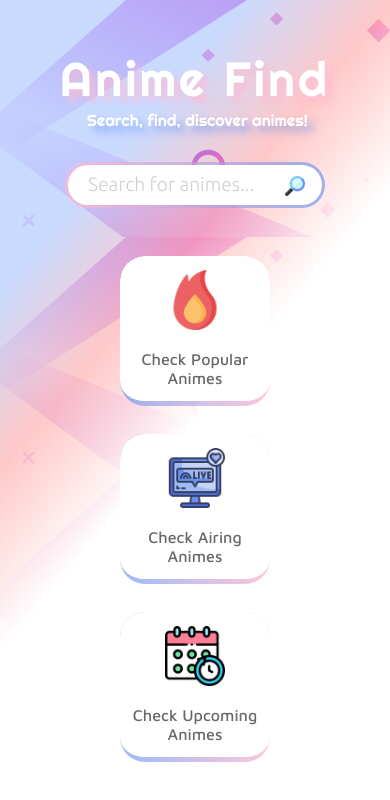
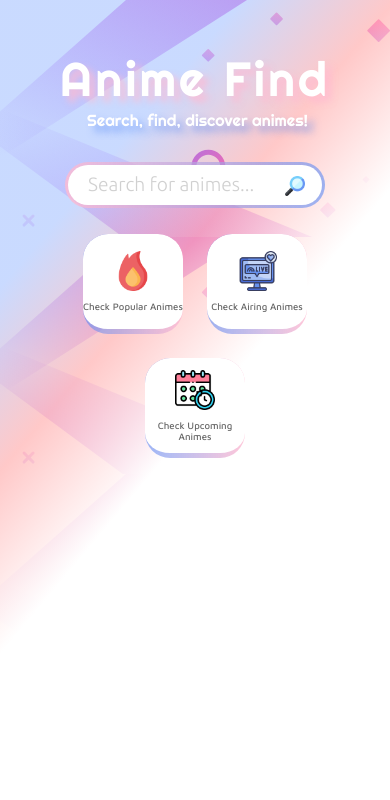
Before and after one commit to erenaygunn/anime-find, a React (Vite) app: page / in a window 390 px wide. Shown: the top 800 px of the page. Built offline with nearby package versions, Linux system fonts and the light colour scheme.

Commit message:
home responsivity

```diff
--- a/src/pages/home.css
+++ b/src/pages/home.css
@@ -183,7 +183,6 @@
 
     .cards {
         margin-top: 50px;
-        flex-direction: column;
     }
 
     .cards .card {
@@ -228,16 +227,25 @@
         font-size: 1rem;
     }
 
+    .cards {
+        margin-top: 30px;
+    }
+
     .cards .card {
-        width: 150px;
-        height: 150px;
+        width: 100px;
+        height: 100px;
+    }
+
+    .cards .card h5 {
+        font-size: 0.6rem;
     }
 
     .cards a {
-        margin: 14px;
+        margin: 12px;
     }
 
     .cards .card img {
-        width: 60px;
+        width: 40px;
+        padding-bottom: 10px;
     }
 }
```
